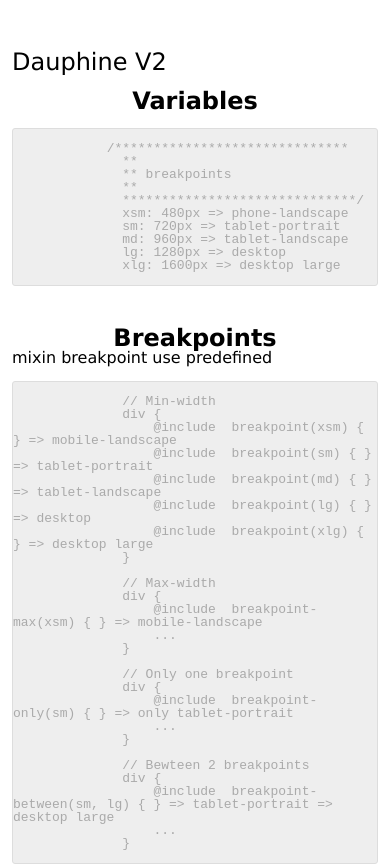
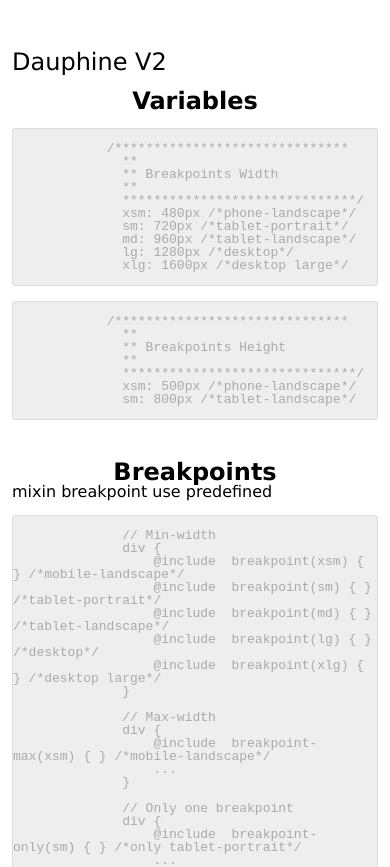
Before and after one commit to agence-adeliom/dauphine-scss, a website: page demo/index.html in a window 390 px wide. Shown: the top 867 px of the page. Drawn offline with Linux system fonts and the light colour scheme.

Commit message:
fix bug with min-height breakpoint

```diff
--- a/demo/index.html
+++ b/demo/index.html
@@ -33,14 +33,23 @@ and open the template in the editor.
           <code>
             /******************************
               **
-              ** breakpoints
+              ** Breakpoints Width
               **
               ******************************/
-              xsm: 480px => phone-landscape
-              sm: 720px => tablet-portrait
-              md: 960px => tablet-landscape
-              lg: 1280px => desktop
-              xlg: 1600px => desktop large
+              xsm: 480px /*phone-landscape*/
+              sm: 720px /*tablet-portrait*/
+              md: 960px /*tablet-landscape*/
+              lg: 1280px /*desktop*/
+              xlg: 1600px /*desktop large*/
+          </code>
+          <code>
+            /******************************
+              **
+              ** Breakpoints Height
+              **
+              ******************************/
+              xsm: 500px /*phone-landscape*/
+              sm: 800px /*tablet-landscape*/
           </code>
         </div>
       </div>
@@ -54,29 +63,44 @@ and open the template in the editor.
             <code>
               // Min-width
               div {
-                  @include  breakpoint(xsm) { } => mobile-landscape
-                  @include  breakpoint(sm) { } => tablet-portrait
-                  @include  breakpoint(md) { } => tablet-landscape
-                  @include  breakpoint(lg) { } => desktop
-                  @include  breakpoint(xlg) { } => desktop large
+                  @include  breakpoint(xsm) { } /*mobile-landscape*/
+                  @include  breakpoint(sm) { } /*tablet-portrait*/
+                  @include  breakpoint(md) { } /*tablet-landscape*/
+                  @include  breakpoint(lg) { } /*desktop*/
+                  @include  breakpoint(xlg) { } /*desktop large*/
               }
 
               // Max-width
               div {
-                  @include  breakpoint-max(xsm) { } => mobile-landscape
+                  @include  breakpoint-max(xsm) { } /*mobile-landscape*/
                   ...
               }
 
               // Only one breakpoint
               div {
-                  @include  breakpoint-only(sm) { } => only tablet-portrait
+                  @include  breakpoint-only(sm) { } /*only tablet-portrait*/
                   ...
               }
 
               // Bewteen 2 breakpoints
               div {
-                  @include  breakpoint-between(sm, lg) { } => tablet-portrait => desktop large
+                  @include  breakpoint-between(sm, lg) { } /*tablet-portrait => desktop large*/
                   ...
+              }
+
+              // Min-height
+              div{
+                @include  breakpoint-height-min(xsm) {...}
+              }
+
+              // Max-height
+              div{
+                @include  breakpoint-height-max(sm) {...}
+              }
+
+              // Between 2 heights
+              div{
+                @include  breakpoint-height-between(xs, sm) {...}
               }
             </code>
           </div>
@@ -220,13 +244,13 @@ and open the template in the editor.
 
             // utils
             @include text-truncate();
-            @include invisible(visible, sm); => 2nd argument : name of the breakpoint (xsm, sm, md...)
+            @include invisible(visible, sm); /*2nd argument : name of the breakpoint (xsm, sm, md...)*/
 
             @extend %img-fluid;
 
             @extend %full;
 
-            @include center(horizontal) => arguments : horizontal, vertical, both
+            @include center(horizontal) /*arguments : horizontal, vertical, both*/
           </code>
         </div>
       </div>
--- a/src/_variables.scss
+++ b/src/_variables.scss
@@ -10,6 +10,7 @@ $grid-breakpoints: (
 
 // Height breakpoints
 $height-breakpoints: (
+  xs: 0,
   xsm: 500px,
   sm: 800px
 ) !default;
```
Also changed, not shown: src/mixins/_breakpoint.scss (+34 -7 lines).
